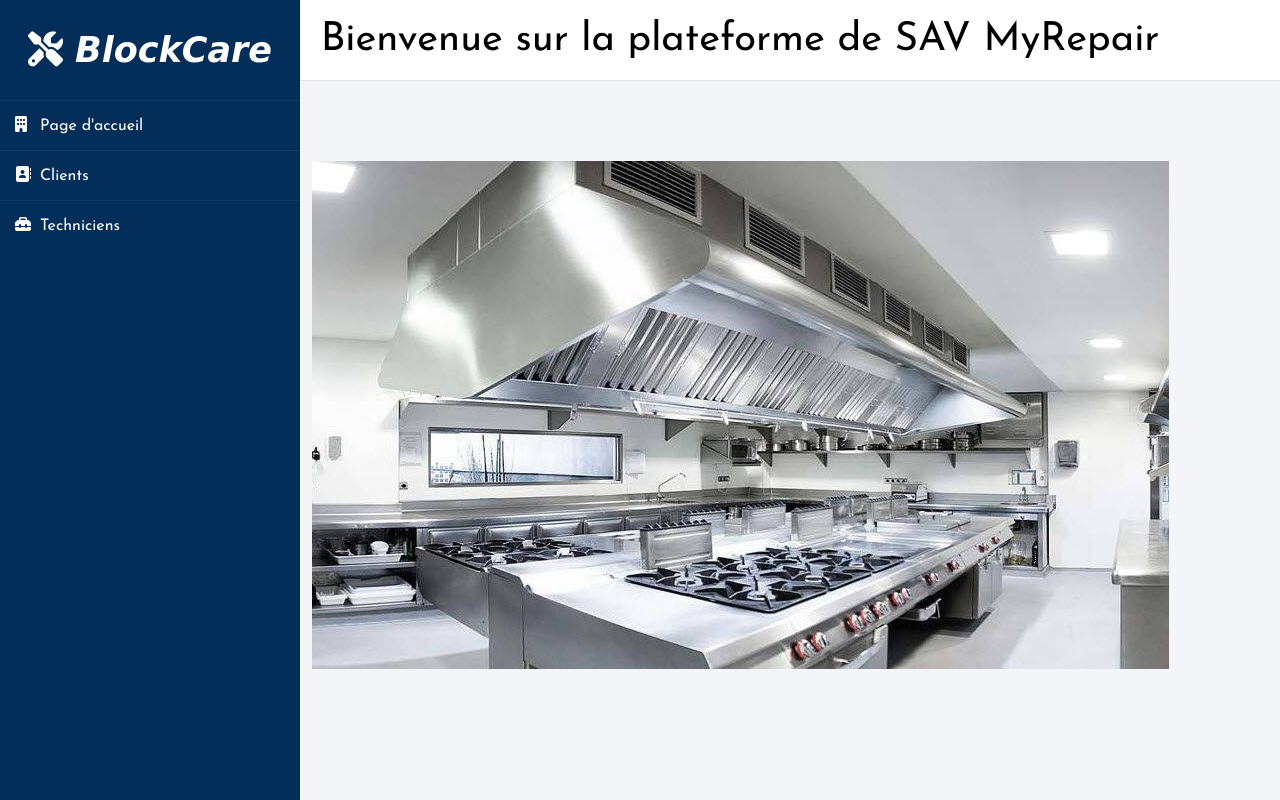
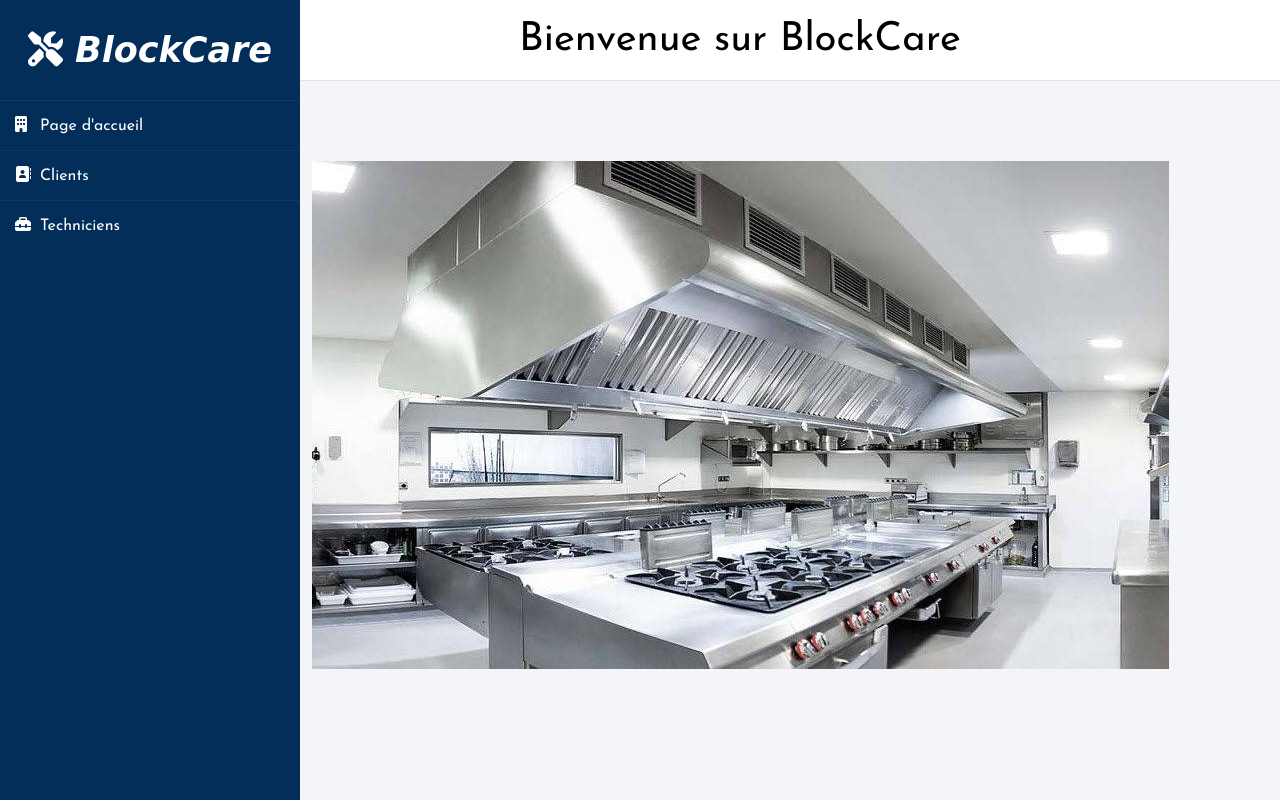
Before and after one commit to Smart-Contract-Appareil/Appareil, a website: page Interface Fournisseurs/pageAccueil.html in a window 1280 px wide. Drawn offline with Linux system fonts and the light colour scheme.

Commit message:
Update pageAccueil.html

```diff
--- a/Interface Fournisseurs/pageAccueil.html
+++ b/Interface Fournisseurs/pageAccueil.html
@@ -16,7 +16,7 @@
             </ul>
         </div>
         <div class="main_content">
-            <div class="header">Bienvenue sur la plateforme de SAV MyRepair</div>
+            <div class="header">Bienvenue sur BlockCare</div>
             <div class="info">
                 <img src="cuisine.jpg" alt="Image d'une cuisine">
             </div>
```
